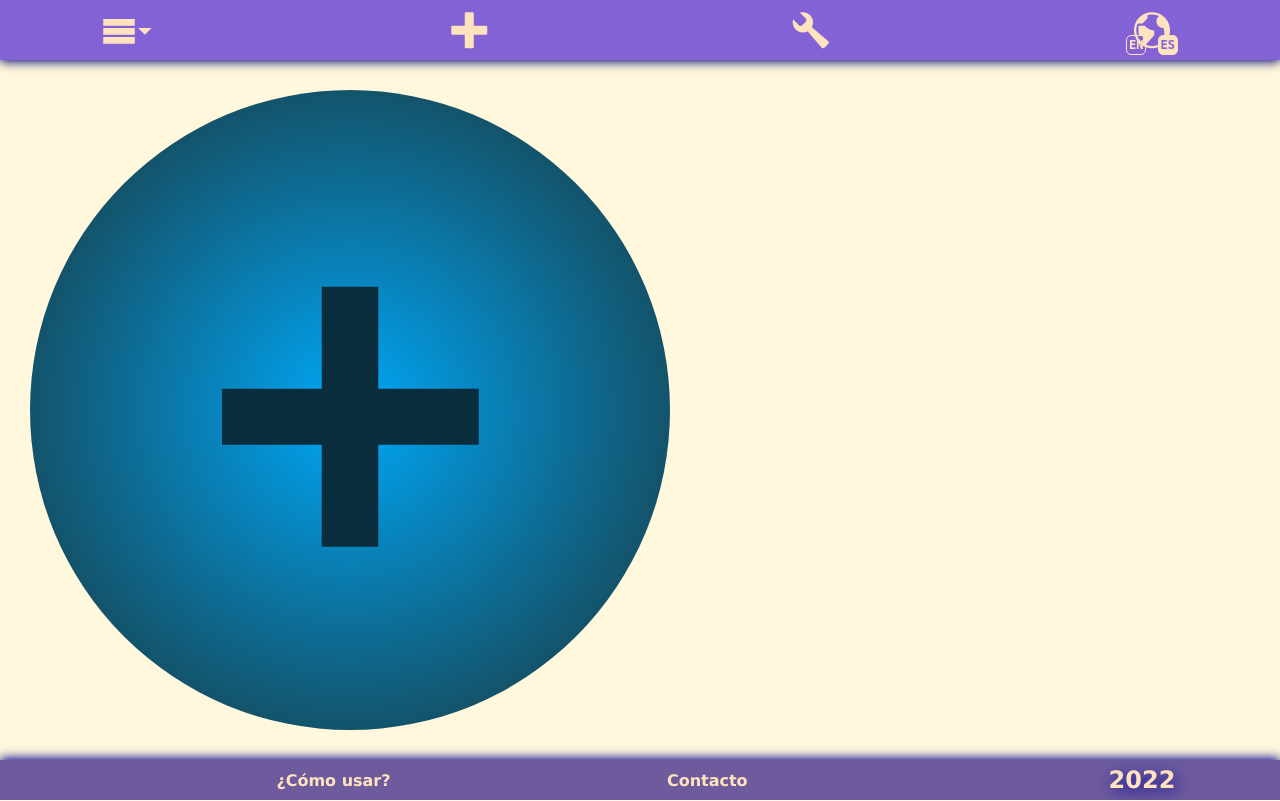
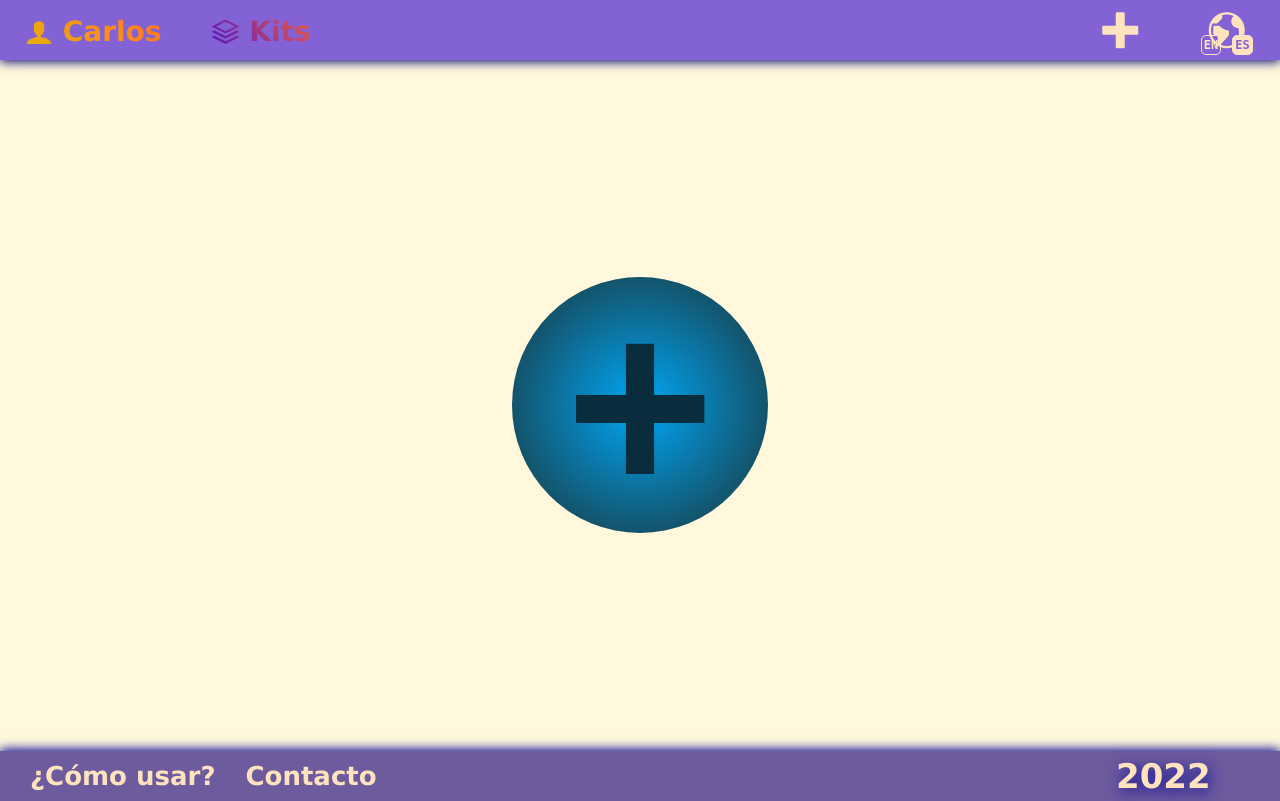
Before and after one commit to carlosmperilla/Learning-Cards, a Django app: page / in a window 1280 px wide. Run offline with Django 3.2, Linux system fonts and the light colour scheme; a user stored in the database is signed in; data comes from the database, SQL or seed files in the repository; both versions use the stored data as it was after the commit; some web fonts are replaced.

Commit message:
Implementing mobile first. Made responsive for compatibility with tables and laptops.

```diff
--- /dev/null
+++ b/learningcards/mainapp/static/css/desktop_styles.css
@@ -0,0 +1,224 @@
+body {
+    grid-template-areas: "header header"
+                         "sidebar main"
+                         "footer footer";
+    grid-template-columns: auto 4fr;
+}
+
+header {
+    grid-area: header;
+    justify-content: flex-end;
+}
+
+header .randomize-button__content,
+header .home__content,
+header .add-button__content,
+header .sidebar-button__content,
+header .gadgets__content {
+    width: 10%;
+}
+
+header .sidebar-button__content {
+    display: none;
+}
+
+header #principal__menu {
+    width: 100%;
+    padding-left: 10px;
+    align-items: flex-start;
+}
+
+header #principal__menu ul {
+    justify-content: flex-start;
+    gap: 20px;
+}
+
+header #principal__menu ul li {
+    padding: 15px;
+    width: max-content;
+}
+
+header #principal__menu .kit-navbar__li .kit-navbar__li--options.visible > .kit__li,
+header #principal__menu .user-navbar__li .user-navbar__li--options.visible > .logout__li {
+    font-size: .4em;
+}
+
+.kit__principal-button--add {
+    width: 20vw;
+    height: 20vw;
+    font-size: 20vw;
+    top: calc(50% - 10vw);
+    left: calc(50% - 10vw);
+}
+
+main {
+    grid-area: main;
+}
+
+#sidebar__menu {
+    grid-area: sidebar;
+    display: flex;
+    position: relative;
+    top: 0;
+    width: 220px;
+    height: 100%;
+    z-index: 0;
+}
+
+#sidebar__menu ul {
+    height: 100vh;
+    position: sticky;
+    top: 0;
+    bottom: 60px;
+}
+
+#sidebar__menu ul li {
+    padding: 0;
+}
+
+#sidebar__menu ul li button {
+    font-size: 2rem;
+    padding: 15px;
+}
+
+
+footer {
+    grid-area: footer;
+    grid-template-columns: 5fr 1fr;
+}
+
+footer .footer-menu__options {
+    display: flex;
+    justify-content: space-evenly;
+    justify-content: flex-start;
+    gap: 30px;
+    padding-left: 30px;
+}
+
+dialog .modal__content__title {
+    font-size: 3vw;
+}
+
+dialog .modal__content__description #form__signup {
+    margin-top: 0;
+    margin-bottom: 0;
+    width: 50%;
+    height: 100%;
+}
+
+dialog .modal__content__description #form__login {
+    margin-bottom: 0;
+    width: 50%;
+}
+
+dialog.logIn__modal .modal__content__description,
+dialog.signUp__modal .modal__content__description {
+    flex-direction: row;
+    flex-wrap: wrap;
+    align-items: center;
+}
+
+dialog .modal__content__description .form__error-box.visible {
+    height: 100%;
+    width: 30%;
+    padding: 0;
+}
+
+dialog .modal__content__description #form__addKit label,
+dialog .modal__content__description #form__signup label,
+dialog .modal__content__description #form__login label {
+    font-size: 2.6rem;
+}
+
+dialog .modal__content__description #form__addKit input,
+dialog .modal__content__description #form__signup input,
+ dialog .modal__content__description #form__login input {
+    font-size: 1.8rem;
+    height: 3rem;
+}
+
+dialog .modal__content__description .button__container,
+dialog.signUp__modal .modal__content__description .button__container {
+    margin-top: 0;
+    width: fit-content;
+}
+
+dialog.addKit__modal .modal__content__description {
+    flex-direction: row;
+    gap: 20px;
+    align-items: center;
+    justify-content: space-around;
+}
+
+.addKit__modal .modal__content__description .addKit__requirements {
+    width: 50%;
+    height: 100%;
+    display: flex;
+    flex-direction: column;
+    align-items: center;
+    justify-content: center;
+    gap: 20px;
+}
+
+.addKit__modal .modal__content__description #form__addKit {
+    height: 90%;
+}
+
+.addKit__modal .modal__content__description .addKit__final-button {
+    font-size: 3rem;
+}
+
+.howToUse__modal .modal__content__description details h3 {
+    font-size: x-large;
+}
+
+.howToUse__modal .modal__content__description details li,
+.howToUse__modal .modal__content__description details p {
+    font-size: 2rem;
+}
+
+dialog.contactMe__modal .modal__content__description {
+    font-size: 2.6rem;
+}
+
+.main__content__kits {
+    position: relative;
+}
+
+#sidebar__menu {
+    background: #554284;
+}
+
+#sidebar__menu ul li {
+    background-color: #0000ff2e;
+    width: 100%;
+}
+
+main .main__content {
+    flex-direction: column;
+}
+
+.main__content__kits.action-button-space {
+    height: 100%;
+}
+
+.kit__button--delete.visible,
+.kit__button--edit.visible {
+    position: sticky;
+}
+
+.main__content__cards {
+    grid-template-columns: repeat(auto-fill, minmax(350px, 1fr));
+}
+
+.main__content__cards .card__content {
+    max-width: 350px;
+}
+
+.main__content__cards .card__content .card__content__foreign-word h3 {
+    font-size: 3.5rem;
+}
+
+.main__content__cards .card__content .card__content__check .form__validate-word button {
+    padding-left: .1em;
+}
--- /dev/null
+++ b/learningcards/mainapp/static/css/tablet_styles.css
@@ -0,0 +1,153 @@
+body {
+    grid-template-rows:  var(--header--height) 1fr 50px;
+}
+
+header .burger-button__content {
+    display: none;
+}
+
+header #principal__menu {
+    display: flex;
+    position: relative;
+    top: 0;
+    bottom: auto;
+    height: var(--header--height);
+    background-color: var(--header--bg-color);
+    order: -1;
+    align-items: center;
+}
+
+header #principal__menu ul {
+    flex-direction: row;
+}
+
+header #principal__menu ul li {
+    margin-right: 0;
+}
+
+header #principal__menu ul li button {
+    font-size: 2.8rem;
+    text-align: center;
+}
+
+header #principal__menu .kit-navbar__li,
+header #principal__menu .user-navbar__li {
+    position: static;
+    font-size: 2.8rem;
+    margin-left: 0;
+    background-clip: content-box;
+    -webkit-background-clip: text;
+    -webkit-text-fill-color: transparent;
+    filter: brightness(1.5);
+}
+
+header #principal__menu .kit-navbar__li:active,
+header #principal__menu .user-navbar__li:active {
+    background-clip: content-box;
+    -webkit-background-clip: text;
+    -webkit-text-fill-color: transparent;
+    filter: brightness(1.8);
+}
+
+header #principal__menu .kit-navbar__li .kit-navbar__li--options,
+header #principal__menu .user-navbar__li .user-navbar__li--options {
+    -webkit-text-fill-color: initial;
+    font-size: 1.5em;
+}
+
+header #principal__menu .kit-navbar__li .kit-navbar__li--options {
+    width: max-content;
+}
+
+dialog .modal__content__description #form__addKit label,
+dialog .modal__content__description #form__signup label,
+dialog .modal__content__description #form__login label {
+    font-size: 3.6rem;
+}
+
+dialog .modal__content__description #form__signup {
+    margin-top: 30px;
+}
+
+dialog .modal__content__description .button__container button {
+    font-size: 3.6rem;
+}
+
+.addKit__modal .modal__content__description .addKit__final-button {
+    font-size: 4rem;
+    margin-bottom: 25px;
+    padding: 5px 25px;
+}
+
+.addKit__modal .modal__content__description #form__addKit,
+dialog .modal__content__description #form__signup,
+dialog .modal__content__description #form__login {
+    padding-top: 25px;
+}
+
+dialog .modal__content__description #form__addKit input,
+dialog .modal__content__description #form__signup input,
+dialog .modal__content__description #form__login input {
+    font-size: 2.8rem;
+    height: 4rem;
+}
+
+dialog.contactMe__modal .modal__content__description {
+    font-size: 4rem;
+    gap: 20px;
+}
+
+.howToUse__modal .modal__content__description details h3 {
+    font-size: xx-large;
+}
+
+.howToUse__modal .modal__content__description details li,
+.howToUse__modal .modal__content__description details p {
+    font-size: 3rem;
+}
+
+.kit__principal-button--add {
+    position: absolute;
+    width: 40vw;
+    height: 40vw;
+    top: calc(50% - 20vw);
+    left: calc(50% - 20vw);
+    display: flex;
+    justify-content: center;
+    align-items: center;
+    text-align: center;
+}
+
+footer {
+    height: 50px;
+    bottom: -1px;
+}
+
+footer .footer-menu__options button {
+    font-size: 2.6rem;
+}
+
+footer time {
+    font-size: 3.4rem;
+}
+
+.main__content__kits {
+    grid-template-columns: repeat(auto-fill, minmax(400px, 1fr));
+}
+
+.kit__content {
+    max-width: 450px;
+}
+
+.main__content__kit .kit__info {
+    font-size: 2.8rem;
+}
+
+.kit__pagination--input-page span {
+    font-size: 2.5rem;
+}
+
+dialog .modal__content__title {
+    font-size: 5vw;
+    font-weight: bold;
+}
--- a/learningcards/mainapp/static/js/mobile-func.js
+++ b/learningcards/mainapp/static/js/mobile-func.js
@@ -11,6 +11,8 @@ const submenusKit = document.querySelector(".kit-navbar__li--options");
 const sidebarButtonBox = document.querySelector(".sidebar-button__content");
 const sidebarButton = document.querySelector(".sidebar-button__content button");
 const sidebarMenu = document.getElementById("sidebar__menu");
+
+const main = document.querySelector('main');
 
 let prevPositionStyle;
 
@@ -63,6 +65,9 @@ function showOrCollapseSidebarMenu() {
             document.querySelector('body > header').style.position = prevPositionStyle;
         }
         localStorage.setItem("sidebarMenuShow", "no");
+        if (screen.width > 650) {
+            submenusCollapse();
+        }
     }
 }
 
@@ -73,15 +78,25 @@ burgerButton.addEventListener("click", showOrCollapsePrincipalMenu);
 if (userButtonNavbar !== null){
     userButtonNavbar.addEventListener("click", () => {
         submenusUser.classList.toggle("visible");
+        if (screen.width > 650) {
+            submenusKit.classList.remove("visible");
+        }
     })
 }
 
 if (kitButtonNavbar !== null){
     kitButtonNavbar.addEventListener("click", () => {
         submenusKit.classList.toggle("visible");
+        if (screen.width > 650) {
+            submenusUser.classList.remove("visible");
+        }
     })
 }
 
 if (sidebarButton !== null){
     sidebarButton.addEventListener("click", showOrCollapseSidebarMenu);
 }
+
+main.addEventListener('click', () => {
+    submenusCollapse();
+})
--- a/learningcards/mainapp/templates/layouts/layout.html
+++ b/learningcards/mainapp/templates/layouts/layout.html
@@ -17,12 +17,10 @@
         <meta property="og:locale:alternate" content="es_US" />
         <link rel="icon" href="{% static 'icons/favicon.png' %}" type="image/png">
         <link rel="shortcut icon" href="{% static 'icons/favicon.png' %}" type="image/png">
+        <link rel="stylesheet" href="{% static 'css/icons.css' %}" rel="preload" as="style">
         <link rel="stylesheet" href="{% static 'css/movil_styles.css' %}" rel="preload" as="style">
-        <link rel="stylesheet" href="{% static 'css/icons.css' %}" rel="preload" as="style">
-        {% comment %}
-        <link rel="stylesheet" href="{% static 'css/styles.css' %}" rel="preload" as="style">
-        <link rel="stylesheet" href="{% static 'css/tablet_styles.css' %}" media="screen and (max-width:800px)">
-        {% endcomment %}
+        <link rel="stylesheet" href="{% static 'css/tablet_styles.css' %}" media="screen and (min-width:650px)">
+        <link rel="stylesheet" href="{% static 'css/desktop_styles.css' %}" media="screen and (min-width:900px)">
     </head>
 
     <body>
@@ -34,10 +32,10 @@
             {% block content %}
             {% endblock content %}
         </main>
-        {% if request.user.is_authenticated %}
-            <sidebar id="sidebar__menu">
+        {% if request.user.is_authenticated and kits and is_index %}
+            <aside id="sidebar__menu">
                 {% include 'snippets/content_sidebar.html' %}
-            </sidebar>
+            </aside>
         {% endif %}
         <footer>
             {% include 'snippets/content_footer.html' %}
--- a/learningcards/mainapp/templates/mainapp/index.html
+++ b/learningcards/mainapp/templates/mainapp/index.html
@@ -22,10 +22,12 @@
         <script>const url_login = "{% url 'login' %}";</script>
         <script src="{% static 'js/forms-func.js' %}" async></script>
     {% else %}
-        <script>const url_editKit = "{% url 'kit:edit_kits' %}";</script>
-        <script>const url_deleteKit = "{% url 'kit:delete_kits' %}";</script>
         <script src="{% static 'js/add-kit.js' %}" async></script>
-        <script src="{% static 'js/edit-kits.js' %}" defer></script>
-        <script src="{% static 'js/delete-kits.js' %}" defer></script>
+        {% if kits %}
+            <script>const url_editKit = "{% url 'kit:edit_kits' %}";</script>
+            <script>const url_deleteKit = "{% url 'kit:delete_kits' %}";</script>
+            <script src="{% static 'js/edit-kits.js' %}" defer></script>
+            <script src="{% static 'js/delete-kits.js' %}" defer></script>
+        {% endif %}
     {% endif %}
 {% endblock scripts %}
--- a/learningcards/mainapp/templates/snippets/dialog-footer/howToUse.html
+++ b/learningcards/mainapp/templates/snippets/dialog-footer/howToUse.html
@@ -7,7 +7,45 @@
             ¿Cómo usar?
         </section>
         <section class="modal__content__description">
-            {% lorem 9 %}
+            <details class="howToUse--explore-guest">
+                <summary>
+                    <h3>Explorar sin registro (invitados)</h3>
+                </summary>
+                <p>Presionando el <strong>Botón Invitados</strong>, puede iniciar sesión sin registro previo.</p>
+                <p>Tenga en cuenta que <strong>no se pueden añadir, editar, ni eliminar</strong> kits de aprendizajes.</p>
+                <p><strong>Sí, se pueden probar las tarjetas de aprendizaje</strong>, de los kits disponibles.</p>
+            </details>
+            <details class="howToUse--kit-learning">
+                <summary>
+                    <h3>¿Qué es un kit de aprendizaje?</h3>
+                </summary>
+                <p>Es un conjunto de <strong>flash-card</strong> o tarjetas de aprendizaje.</p>
+                <p>Junto con indicativos de progreso.</p>
+            </details>
+            <details class="howToUse--card-learning">
+                <summary>
+                    <h3>¿Qué es una tarjeta de aprendizaje?</h3>
+                </summary>
+                <p>Es una tarjeta dinámica.</p>
+                <p>Con la palabra en el <strong>idioma a aprender.</strong></p>
+                <p>Una imagen referencial, renovable.</p>
+                <p>Un panel de texto para probar si la palabra es correcta, ingresando la palabra en el <strong>idioma nativo.</strong></p>
+                <p>E indicadores de aciertos y errores.</p>
+            </details>
+            <details class="howToUse--disponibility-actions">
+                <summary>
+                    <h3>Acciones disponibles</h3>
+                </summary>
+                <ul>
+                    <li><span class="actions--text">Cambio de idioma inglés/español</span> <span class="icon-earth"></span></li>
+                    <li><span class="actions--text">Añadir Kit</span> <span class="icon-plus"></span></li>
+                    <li><span class="actions--text">Acciones sobre Kits</span> <span class="icon-wrench"></span></li>
+                    <li><span class="actions--text">Reordenar aleatoriamente las tarjetas</span> <span class="icon-shuffle"></span></li>
+                    <li><span class="actions--text">Ver palabra nativa asociada</span> <span class="icon-eye"></span></li>
+                    <li><span class="actions--text">Cargar nueva imagen de referencia</span> <span class="icon-loop2"></span></li>
+                    <li><span class="actions--text">Enviar respuesta (palabra nativa asociada)</span> <span class="icon-compass"></span></li>
+                </ul>
+            </details>
         </section>
     </section>
 </dialog>
--- a/learningcards/mainapp/templates/snippets/navbar.html
+++ b/learningcards/mainapp/templates/snippets/navbar.html
@@ -6,9 +6,11 @@
     <div class="add-button__content">
         <button class="icon-plus addKit__button--show-dialog dialog__button"></button>
     </div>
-    <div class="sidebar-button__content">
-        <button class="icon-wrench"></button>
-    </div>
+    {% if kits %}
+        <div class="sidebar-button__content">
+            <button class="icon-wrench"></button>
+        </div>
+    {% endif %}
 {% endif %}
 
 {% if is_kit %}
```
Also changed, not shown: learningcards/kit/views.py (+32 -6 lines), learningcards/mainapp/static/css/movil_styles.css (+96 -0 lines), learningcards/db.sqlite3.
